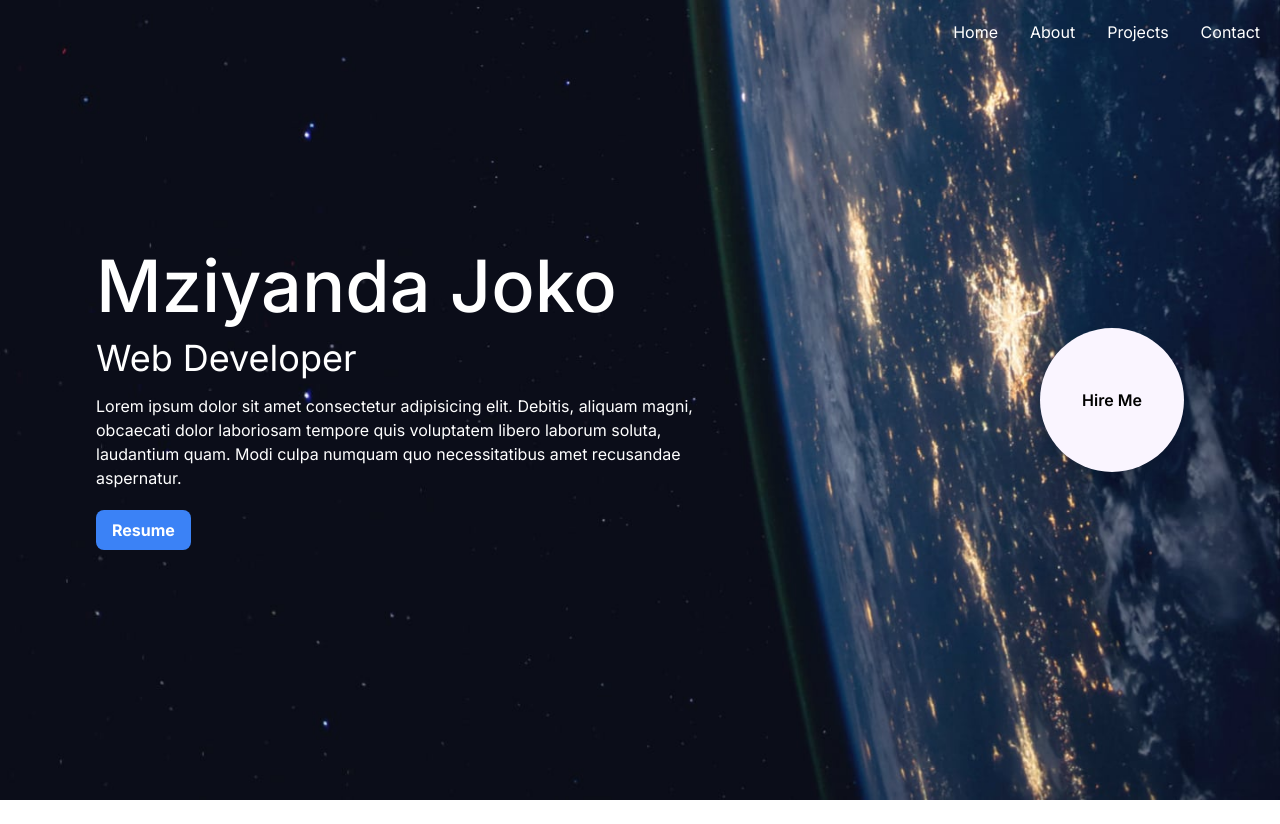
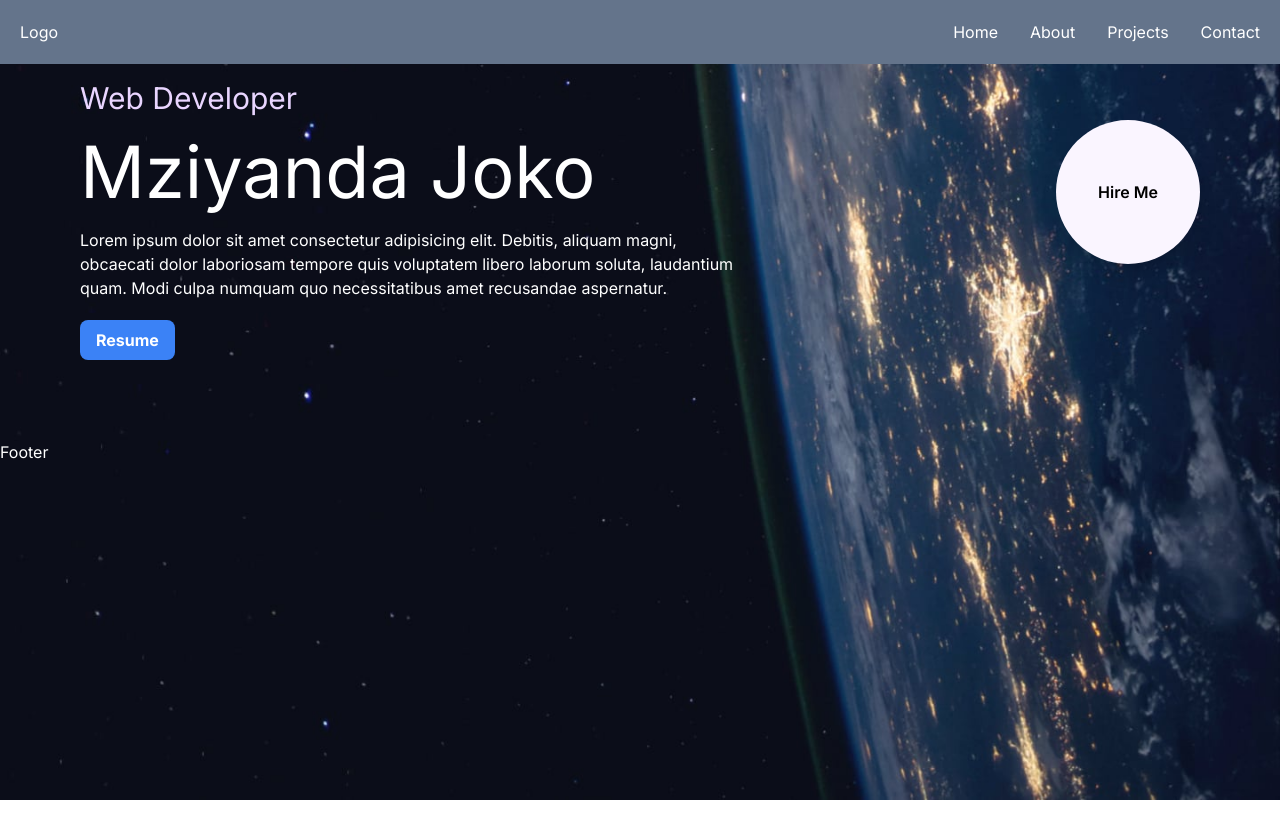
Before and after one commit to mziyandajoko/developer-portfolio, a Next.js app: page / in a window 1280 px wide. After the commit the page ends 800 px from the top, so only its background shows below. Built offline with nearby package versions, Linux system fonts and the light colour scheme.

Commit message:
adding props to h1 component

```diff
--- /dev/null
+++ b/app/components/headers/heading-1/page.tsx
@@ -0,0 +1,9 @@
+
+
+    function heading_1({title, className=''} : {title: string, className: String})  {
+
+        return <h1 className="text-4xl py-3 md:text-7xl md:py-5">{title}</h1>;
+      }
+
+
+export default heading_1
--- a/app/components/hireMeButton/page.jsx
+++ b/app/components/hireMeButton/page.jsx
@@ -2,12 +2,12 @@ import Link from 'next/link'
 
 function HireMeButton() {
   return (
-    <>
+    <div className='flex items-center py-10'>
 
 <Link href='mailto:joko.mzee@gmail.com' target={'_blank'}
             className='font-semibold  text-black  w-36 h-36 bg-purple-50 rounded-full flex justify-center items-center text-center p-5 shadow-xl
        hover:bg-light hover:text-dark p-42'>Hire Me</Link>
-            </>
+            </div>
   )
   }
 
--- a/app/components/navbar/page.jsx
+++ b/app/components/navbar/page.jsx
@@ -15,14 +15,17 @@ function Navbar() {
   return (
     <div>
 
-    <header className= 'hidden text-white  w-full fixed  top-0  left-0 right-0 z-10 md:flex md:justify-end'>
-    <nav className=' m-5'>
-
-    <CumstomLink href='/' tittle='Home' className='px-4'/>
-    <CumstomLink href='/pages/about' tittle='About' className='px-4'/>
-    <CumstomLink href='/pages/projects' tittle='Projects' className='px-4'/>
-    <CumstomLink href='/pages/contact' tittle='Contact' className='ml-4'/>
-
+    <header className= ' text-white  bg-slate-500 w-full fixed  top-0  left-0 right-0 z-10'>
+    <nav className='flex justify-between m-5'>
+      <div className=''>
+        Logo
+      </div>
+      <div className='hidden md:flex'>
+        <CumstomLink href='/' tittle='Home' className='px-4'/>
+        <CumstomLink href='/pages/about' tittle='About' className='px-4'/>
+        <CumstomLink href='/pages/projects' tittle='Projects' className='px-4'/>
+        <CumstomLink href='/pages/contact' tittle='Contact' className='ml-4'/>
+      </div>
    </nav>
     </header>
     </div>
--- a/app/page.tsx
+++ b/app/page.tsx
@@ -1,35 +1,37 @@
 import Image from 'next/image'
 import backgroundImage from '@/assets/home/background-home-desktop.jpg'
 import HireMeButton from '@/app/components/hireMeButton/page'
+import Heading_1 from './components/headers/heading-1/page'
 export default function Home() {
   return (
-   <main className='text-white  '>
+   <main className='text-white md:flex md:flex-col justify-around'>
     <Image
       alt="Mountains"
       src={backgroundImage}
       placeholder="blur"
       quality={100}
       fill
-      sizes="100vw"
+      sizes="100vh"
       style={{
         objectFit: 'cover',
+
 
       }}
       className='-z-10'
     />
-      <div className='flex min-h-screen flex-col items-center justify-between p-24 z-30 md:flex-row'>
+      <div className='flex flex-col md:justify-between p-20 z-30 md:flex-row'>
         <div className='flex flex-col items-start w-full md:w-[60%]'>
 
-        <h1 className='text-7xl  font-medium'>Mziyanda Joko</h1>
-        <h2 className='text-4xl py-4'>Web Developer</h2>
-        <p className='text-base'>Lorem ipsum dolor sit amet consectetur adipisicing elit. Debitis, aliquam magni,
+        <h2 className='text-2xl  md:text-3xl text-purple-200'>Web Developer</h2>
+       <Heading_1 title='Mziyanda Joko' className='' />
+        <p className='text-sm flex items-center md:text-base'>Lorem ipsum dolor sit amet consectetur adipisicing elit. Debitis, aliquam magni,
            obcaecati dolor laboriosam tempore quis voluptatem libero laborum soluta,
            laudantium quam. Modi culpa numquam quo necessitatibus amet recusandae aspernatur.
         </p>
-        <button className='mt-5 bg-blue-500 hover:bg-blue-700 text-white font-bold py-2 px-4 rounded-lg'>Resume</button>
+        <button className=' py-2 mt-5  bg-blue-500 hover:bg-blue-700 text-white font-bold px-4 rounded-lg'>Resume</button>
         </div>
         <div>
-         <HireMeButton/>
+         <HireMeButton />
         </div>
 
       </div>
```
